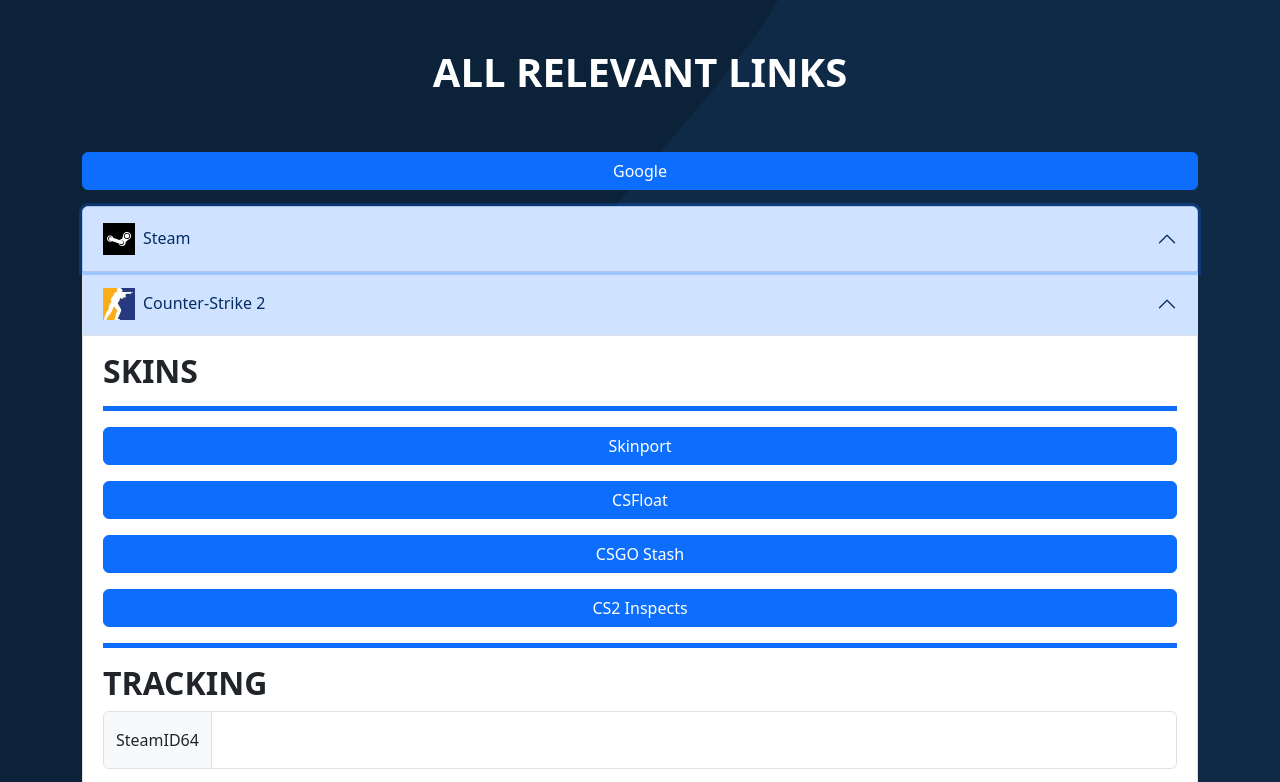
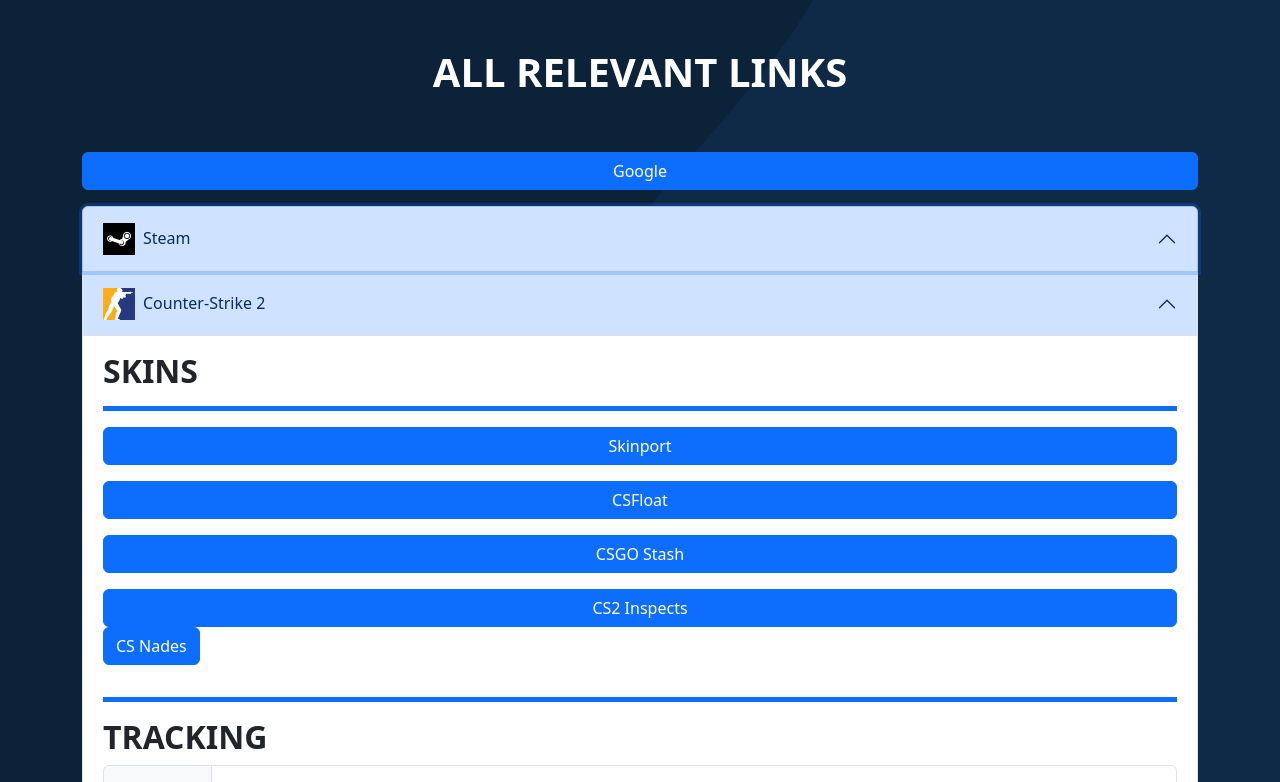
Before and after one commit to Percdye7/linktree, a plain HTML site: page index.html in a window 1280 px wide. Both pictures are taken after a click on the button "Steam". Shown: the top 782 px of the page. Drawn offline with Linux system fonts and the light colour scheme.

Commit message:
Added CS Nades Site

```diff
--- a/index.html
+++ b/index.html
@@ -65,6 +65,7 @@
                             <a href="https://csfloat.com/" target="_blank" class="btn btn-primary w-100 mb-3">CSFloat</a>
                             <a href="https://stash.clash.gg/" target="_blank" class="btn btn-primary w-100 mb-3">CSGO Stash</a>
                             <a href="https://cs2inspects.com/" target="_blank" class="btn btn-primary w-100">CS2 Inspects</a>
+                            <a href="https://csnades.gg/" target="_blank" class="btn btn-primary mb-3">CS Nades</a>
 
                             <hr>
                             <h2 class="fw-bold text-uppercase">Tracking</h2>
```
